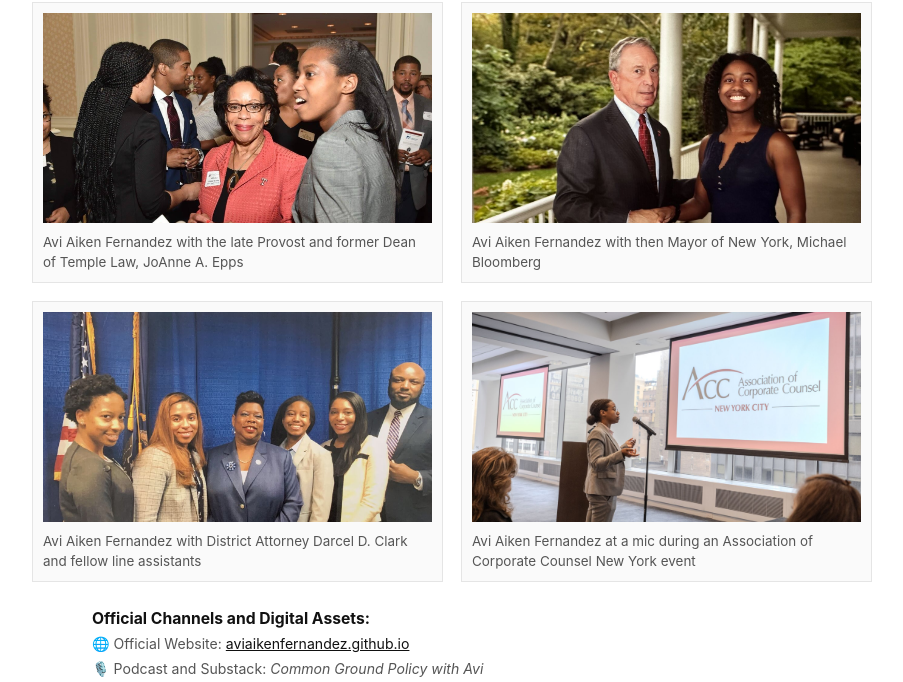
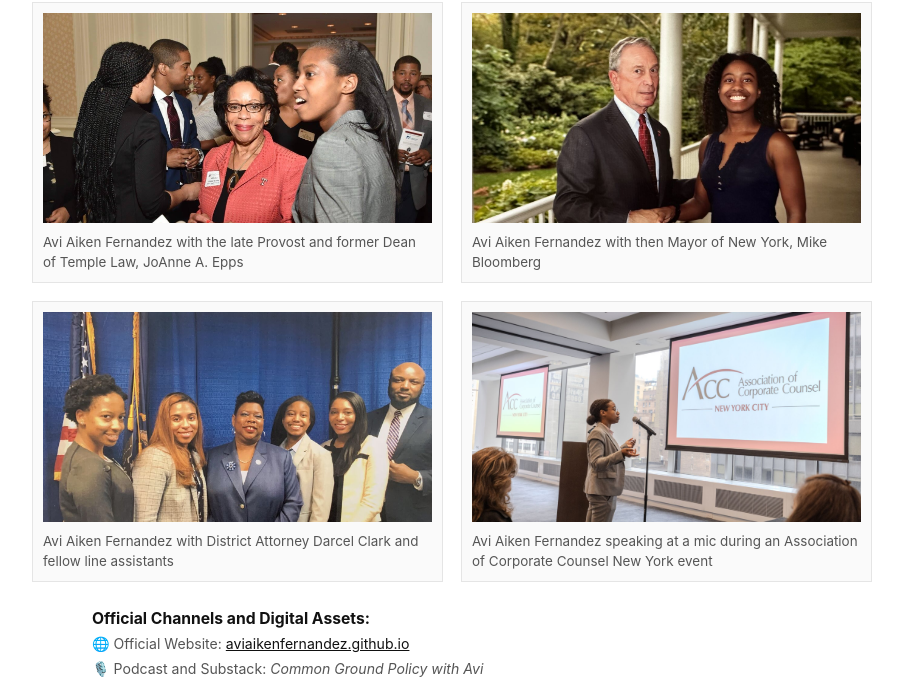
Before and after one commit to aviaikenfernandez/aviaikenfernandez.github.io, a plain HTML site: page press.html in a window 1280 px wide. Shown: the part 1689-2371 px from the top of the page, without its empty margins (188-1091 px from the left). Drawn offline with Linux system fonts and the light colour scheme.

Commit message:
Update press.html
Clark and Bloomberg names revised to fit GKP entries

```diff
--- a/press.html
+++ b/press.html
@@ -264,15 +264,15 @@
         </figure>
         <figure class="gallery-item" style="margin: 0;">
           <img src="Bloomberg.jpg" alt="Former New York City Mayor Michael Bloomberg" style="object-position: top center;">
-          <figcaption class="gallery-caption">Avi Aiken Fernandez with then Mayor of New York, Michael Bloomberg</figcaption>
+          <figcaption class="gallery-caption">Avi Aiken Fernandez with then Mayor of New York, Mike Bloomberg</figcaption>
         </figure>
         <figure class="gallery-item" style="margin: 0;">
           <img src="Darcel.jpg" alt="Bronx County District Attorney Darcel D. Clark" style="object-position: top center;">
-          <figcaption class="gallery-caption">Avi Aiken Fernandez with District Attorney Darcel D. Clark and fellow line assistants</figcaption>
+          <figcaption class="gallery-caption">Avi Aiken Fernandez with District Attorney Darcel Clark and fellow line assistants</figcaption>
         </figure>
         <figure class="gallery-item" style="margin: 0;">
           <img src="ACC.jpg" alt="Association of Corporate Counsel engagement" style="object-position: center;">
-          <figcaption class="gallery-caption">Avi Aiken Fernandez at a mic during an Association of Corporate Counsel New York event</figcaption>
+          <figcaption class="gallery-caption">Avi Aiken Fernandez speaking at a mic during an Association of Corporate Counsel New York event</figcaption>
         </figure>
       </div>
       <ul>
```
